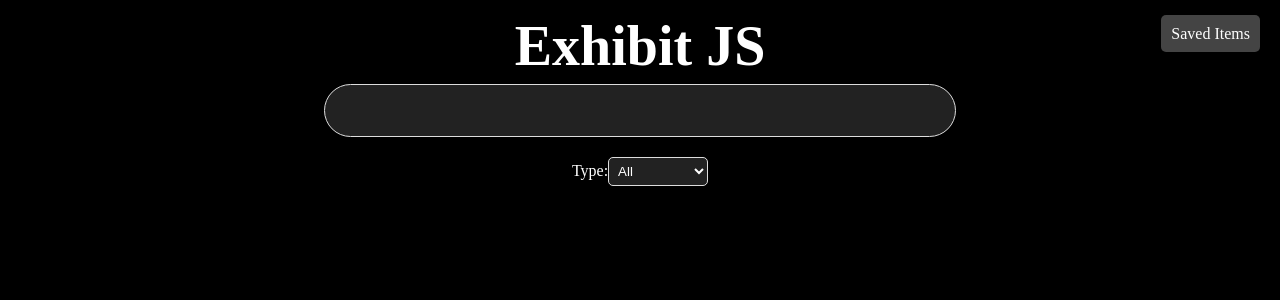
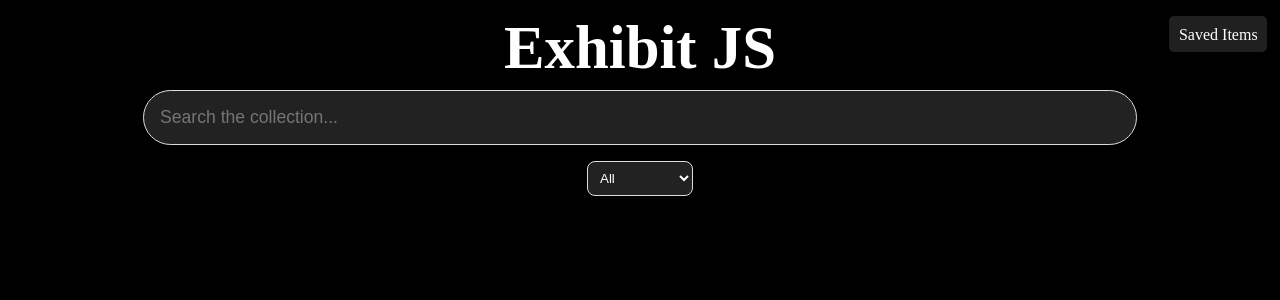
Before and after one commit to hc-tbhc/Exhibit-JS, a React (Vite) app: page / in a window 1280 px wide. Shown: the top 300 px of the page. Built offline with nearby package versions, Linux system fonts and the light colour scheme.

Commit message:
improved css

```diff
--- a/src/App.css
+++ b/src/App.css
@@ -10,35 +10,35 @@ header {
   display: flex;
   justify-content: center;
   align-items: center;
-  padding: 32px;
+  padding: 2.2em;
   background-color: black;
   position: relative;
 }
 
 h1 {
   margin: 0;
-  font-size: 3.5rem;
+  font-size: 3.8em;
   text-align: center;
   color: white;
   position: absolute;
   left: 50%;
   transform: translateX(-50%);
-  top: 14px;
+  top: 0.8rem;
 }
 
 nav {
   position: absolute;
-  right: 20px;
-  top: 25px;
+  right: 0.8rem;
+  top: 1.6rem;
 }
 
 nav a {
+  border-radius: 5px;
   color: white;
   text-decoration: none;
-  padding: 10px;
-  background-color: #444;
-  border-radius: 5px;
-  transition: background-color 0.3s;
+  padding: 0.6rem;
+  background-color: #202020;
+  transition: background-color 0.2s;
 }
 
 nav a:hover {
@@ -56,49 +56,51 @@ a:visited {
 
 .search-input {
   width: 100%;
-  max-width: 600px;
-  margin: 20px auto;
-  padding: 15px;
-  border-radius: 30px;
-  border: 1px solid #ddd;
+  max-width: 60rem;
+  margin: 1rem auto;
+  padding: 1rem;
+  border-radius: 35px;
+  border: 0.1rem solid #ddd;
   font-size: 1.1rem;
   outline: none;
   display: block;
   background-color: #222;
   color: white;
-  margin-top: 20px;
+  margin-top: 1.2rem;
 }
 
 .filter-form {
   display: flex;
   justify-content: center;
-  margin-top: 10px;
+  margin-top: 1rem;
 }
 
 .filter-form select {
-  padding: 5px;
-  border-radius: 5px;
+  padding: 0.5rem;
+  border-radius: 8px;
   background-color: #222;
   color: white;
-  border: 1px solid #ddd;
+  border: 0.1rem solid #ddd;
 }
 
 .items-list {
   display: flex;
   justify-content: flex-start;
-  gap: 20px;
+  gap: 1rem;
   overflow-x: auto;
-  padding: 20px;
+  margin-top: 1rem;
+  padding: 1rem;
   flex-wrap: nowrap;
 }
 
 .item-card {
-  background-color: #333;
+  background-color: #202020;
   color: white;
-  padding: 15px;
-  border-radius: 10px;
-  width: 250px;
-  display: flex;
+  padding: 0.1rem;
+  border-radius: 16px;
+  width: 18em;
+  height:36rem;
+  /* display: flex; */
   flex-direction: column;
   align-items: center;
   text-align: center;
@@ -106,19 +108,24 @@ a:visited {
   box-sizing: border-box;
   position: relative;
   overflow: hidden;
-  transition: box-shadow 0.8s;
+  transition: box-shadow 0.5s;
+}
+
+.item-card button {
+  align-items: bottg;
 }
 
 .item-card:hover {
-  box-shadow: 0 0 8px 1px rgba(255, 255, 255, 0.8);
+  box-shadow: 0 0 0.8em rgba(255, 255, 255, 0.8);
 }
 
 .item-card h3 {
-  margin: 10px 0;
+  font-size: 1.6rem;
+  margin: 0.5rem 0;
 }
 
 .item-card p {
-  font-size: 0.9rem;
+  font-size: 1.2rem;
   overflow: hidden;
   text-overflow: ellipsis;
   white-space: normal;
@@ -134,15 +141,15 @@ a:visited {
 .item-thumbnail {
   width: 100%;
   height: auto;
-  border-radius: 8px;
+  /* border-top-radius: 8px; */
 }
 
 button {
-  background-color: #444;
+  background-color: #202020;
   color: white;
   border: none;
   padding: 5px 10px;
-  border-radius: 5px;
+  border-radius: 10px;
   cursor: pointer;
   transition: background-color 0.3s;
 }
--- a/src/ItemPage.css
+++ b/src/ItemPage.css
@@ -1,27 +1,30 @@
 .item-page {
   display: flex;
   flex-direction: column;
-  align-items: center;
-  text-align: center;
-  max-width: 800px;
-  margin: 0 auto;
+  /* align-items: center; */
+  /* text-align: left; */
+  max-width: 100%;
+  margin: 1rem;
+  /* background-color: #202020; */
   padding: 20px;
+  /* line-height: 1px; */
 }
 
 .item-page img {
-  max-width: 100%;
-  max-height: 400px;
-  border-radius: 10px;
-  object-fit: contain;
+  display: block;
+  margin: 0 auto;
+  max-width: 50%;
+  height: auto;
 }
 
 .item-page h3 {
-  font-size: 2rem;
-  margin-top: 15px;
+  font-size: 2.8rem;
+  /* text-align: left; */
+  /* margin-top: 15px; */
 }
 
 .item-page p {
-  font-size: 1rem;
-  margin-top: 10px;
-  line-height: 1.5;
+  font-size: 1.2rem;
+  /* text-align: left; */
+  /* margin-top: 10px; */
 }
--- a/src/components/ItemPage.jsx
+++ b/src/components/ItemPage.jsx
@@ -1,5 +1,6 @@
 import { useLocation } from "react-router";
 import img_not_found from "../assets/img-not-found.jpg";
+import '../ItemPage.css'
 
 function ItemPage() {
   const { state } = useLocation();
@@ -8,8 +9,6 @@ function ItemPage() {
   if (!item) {
     return <div>Item not available</div>;
   }
-
-  console.log(item)
 
   const name =
     typeof item.attributes.summary.title === "string"
@@ -20,6 +19,16 @@ function ItemPage() {
     typeof item.attributes.description[0]?.value === "string"
       ? item.attributes.description[0].value
       : "Description not found";
+
+  const maker =
+    typeof item.attributes.creation?.maker?.[0].summary.title === "string"
+      ? item.attributes.creation?.maker[0].summary.title
+      : null;
+
+  const credit =
+    typeof item.attributes.legal.credit === "string"
+    ? item.attributes.legal.credit
+    : null;
 
   const thumbnail = item.attributes?.multimedia?.[0]?.["@processed"]?.large?.location;
 
@@ -35,6 +44,8 @@ function ItemPage() {
         )}
         <h3>{name}</h3>
       <p>{description}</p>
+      <p>{maker}</p>
+      <p>Credit: {credit}</p>
     </div>
   );
 }
--- a/src/components/ItemsList.jsx
+++ b/src/components/ItemsList.jsx
@@ -24,8 +24,8 @@ function ItemCard({ item, onSave }) {
       ? item.attributes.summary.title
       : "Name not found";
   const description =
-    typeof item.attributes.description[0]?.value === "string"
-      ? item.attributes.description[0].value
+    typeof item.attributes.description?.[0]?.value === "string"
+      ? item.attributes.description?.[0].value
       : "Description not found";
 
   return (
@@ -41,9 +41,9 @@ function ItemCard({ item, onSave }) {
           <img className="item-thumbnail" src={img_not_found} alt="No image found" />
         )}
         <h3>{name}</h3>
-      </Link>
       <p>{description}</p>
       <button onClick={() => onSave(item)}>Save</button>
+      </Link>
     </div>
   );
 }
--- a/src/components/SearchForm.jsx
+++ b/src/components/SearchForm.jsx
@@ -24,20 +24,16 @@ function SearchForm({ onSearch, onFilterChange, initialQuery = "", initialFilter
           value={query}
           onChange={(e) => setQuery(e.target.value)}
           className="search-input"
-        //   placeholder="Search the collection..."
+          placeholder="Search the collection..."
         />
-        {/* <button type="submit">Search</button> */}
       </form>
       <form className="filter-form">
-        <label>
-          Type:
           <select name="type" value={filters.type || ""} onChange={handleFilterChange}>
             <option value="">All</option>
             <option value="People">People</option>
             <option value="Objects">Objects</option>
             <option value="Documents">Documents</option>
           </select>
-        </label>
       </form>
     </div>
   );
--- a/src/components/SearchPage.jsx
+++ b/src/components/SearchPage.jsx
@@ -4,7 +4,6 @@ import ItemsList from "../components/ItemsList";
 
 function SearchPage({searchQuery, setSearchQuery, searchResults, setSearchResults, onSave,}) {
   const [filters, setFilters] = useState({});
-
 
   const fetchItems = async (query, filters) => {
     const url = `https://collection.sciencemuseumgroup.org.uk/search?q=${encodeURIComponent(query)}`;
@@ -18,9 +17,6 @@ function SearchPage({searchQuery, setSearchQuery, searchResults, setSearchResult
         const data = await response.json();
         let items = data.data || [];
 
-        // console.log("API Response:", items); // Debugging
-
-        // If a type is selected and it's not empty, filter items
         if (filters.type && filters.type !== "") {
           items = items.filter((item) => item.type?.toLowerCase() === filters.type.toLowerCase());
         }
```
